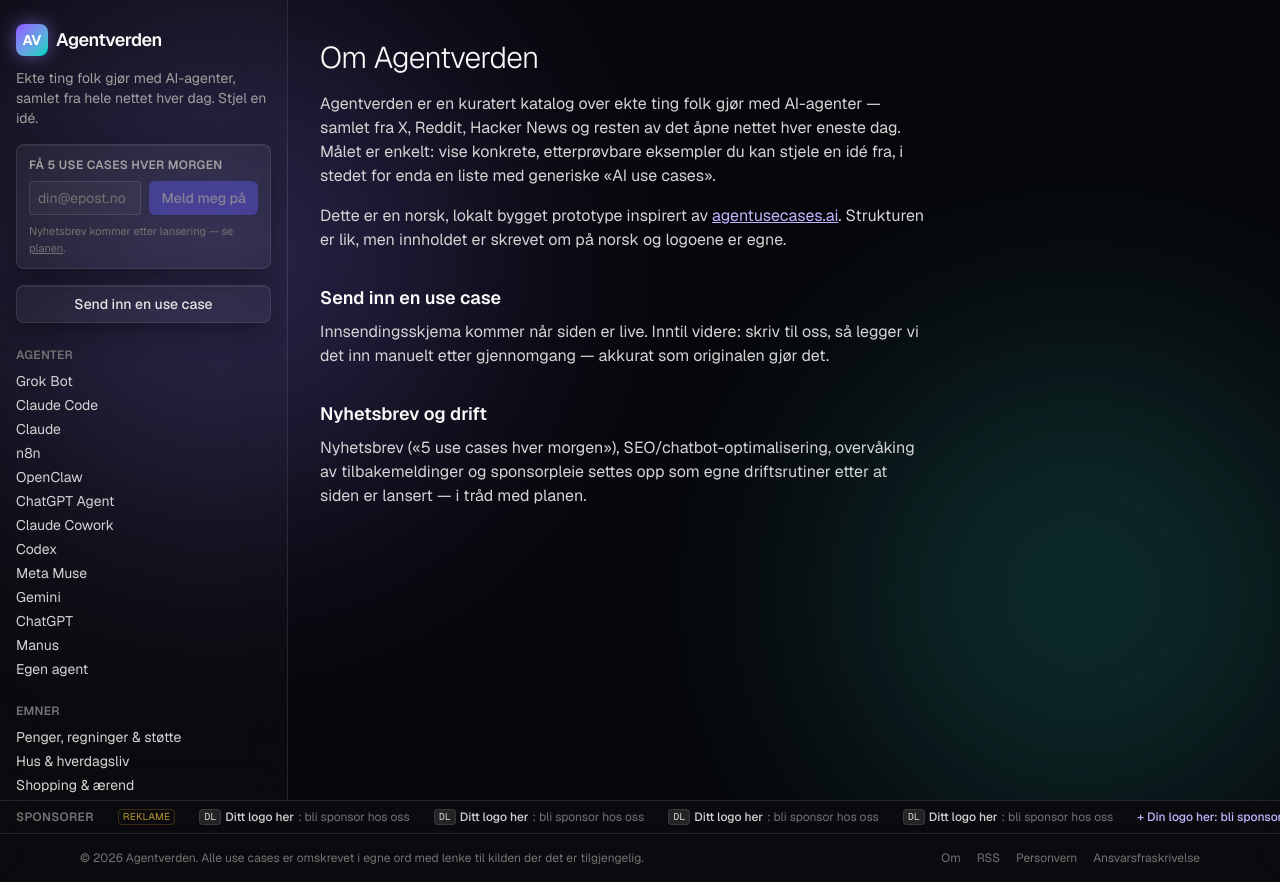
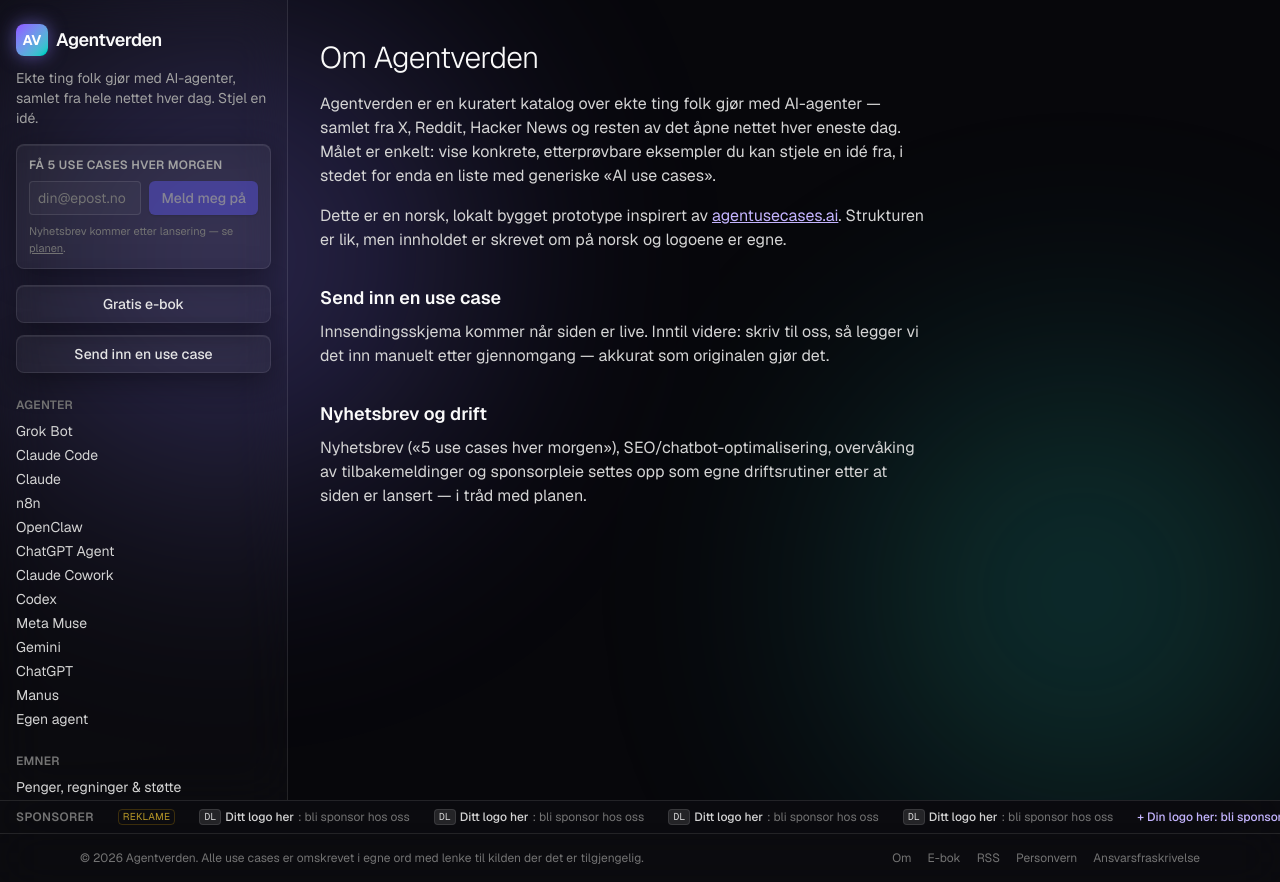
Before and after one commit to Lise-KI/agentverden, a Next.js app: page /om in a window 1280 px wide. Built offline with nearby package versions, Linux system fonts and the light colour scheme.

Commit message:
Lenk til /ebok fra sidemeny og footer, legg til i sitemap
Co-Authored-By: Claude Sonnet 5.5 <noreply@anthropic.com>
Claude-Session: https://claude.ai/code/session_011SA7d6mQTL3dwGya4JsLJm

```diff
--- a/src/app/sitemap.ts
+++ b/src/app/sitemap.ts
@@ -13,6 +13,7 @@ export default function sitemap(): MetadataRoute.Sitemap {
     "/emner",
     "/nytt",
     "/om",
+    "/ebok",
     "/personvern",
     "/ansvarsfraskrivelse",
   ].map((path) => ({
--- a/src/components/Sidebar.tsx
+++ b/src/components/Sidebar.tsx
@@ -47,6 +47,13 @@ export default function Sidebar() {
       </div>
 
       <Link
+        href="/ebok"
+        className="glass glass-hover block w-full text-center rounded-lg px-3 py-2 text-sm font-medium mb-3 text-neutral-200"
+      >
+        Gratis e-bok
+      </Link>
+
+      <Link
         href="/om"
         className="glass glass-hover block w-full text-center rounded-lg px-3 py-2 text-sm font-medium mb-6 text-neutral-200"
       >
--- a/src/components/SiteFooter.tsx
+++ b/src/components/SiteFooter.tsx
@@ -11,6 +11,9 @@ export default function SiteFooter() {
         <nav className="flex gap-4">
           <Link href="/om" className="hover:text-neutral-200 transition-colors">
             Om
+          </Link>
+          <Link href="/ebok" className="hover:text-neutral-200 transition-colors">
+            E-bok
           </Link>
           <Link href="/rss.xml" className="hover:text-neutral-200 transition-colors">
             RSS
```
